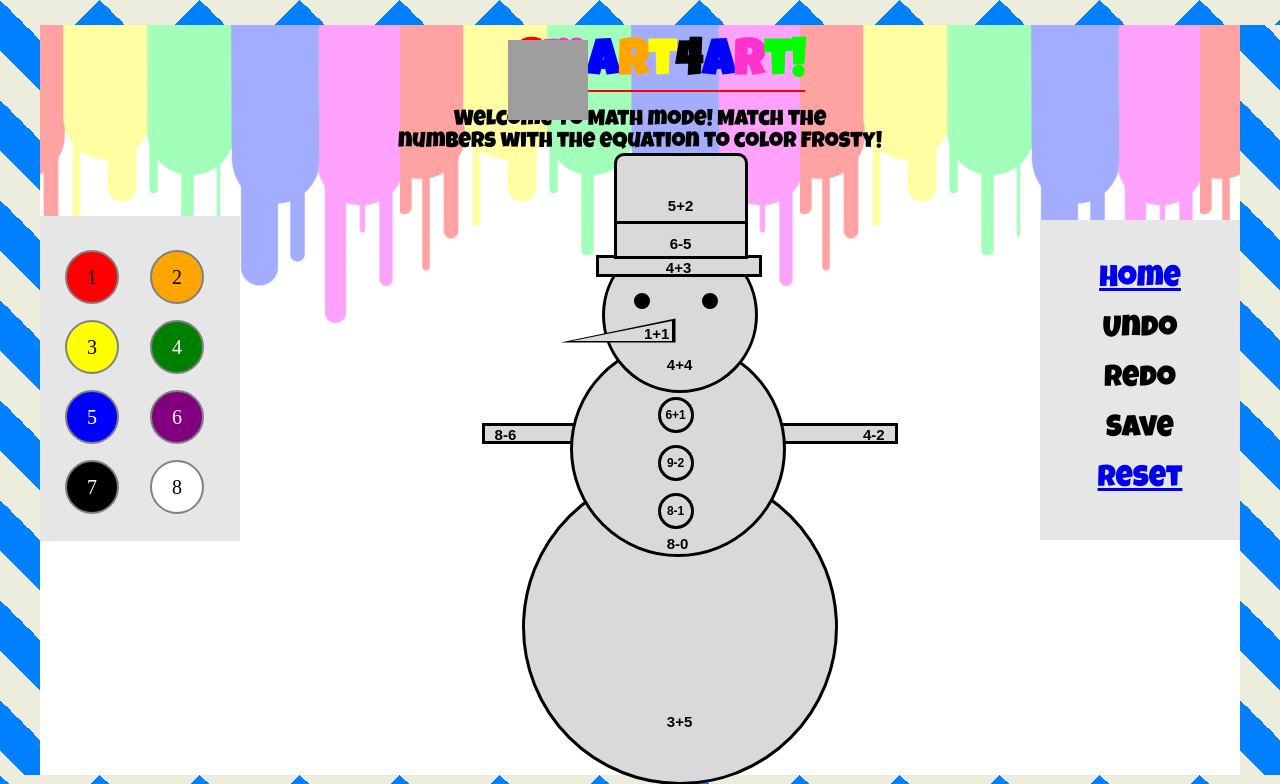
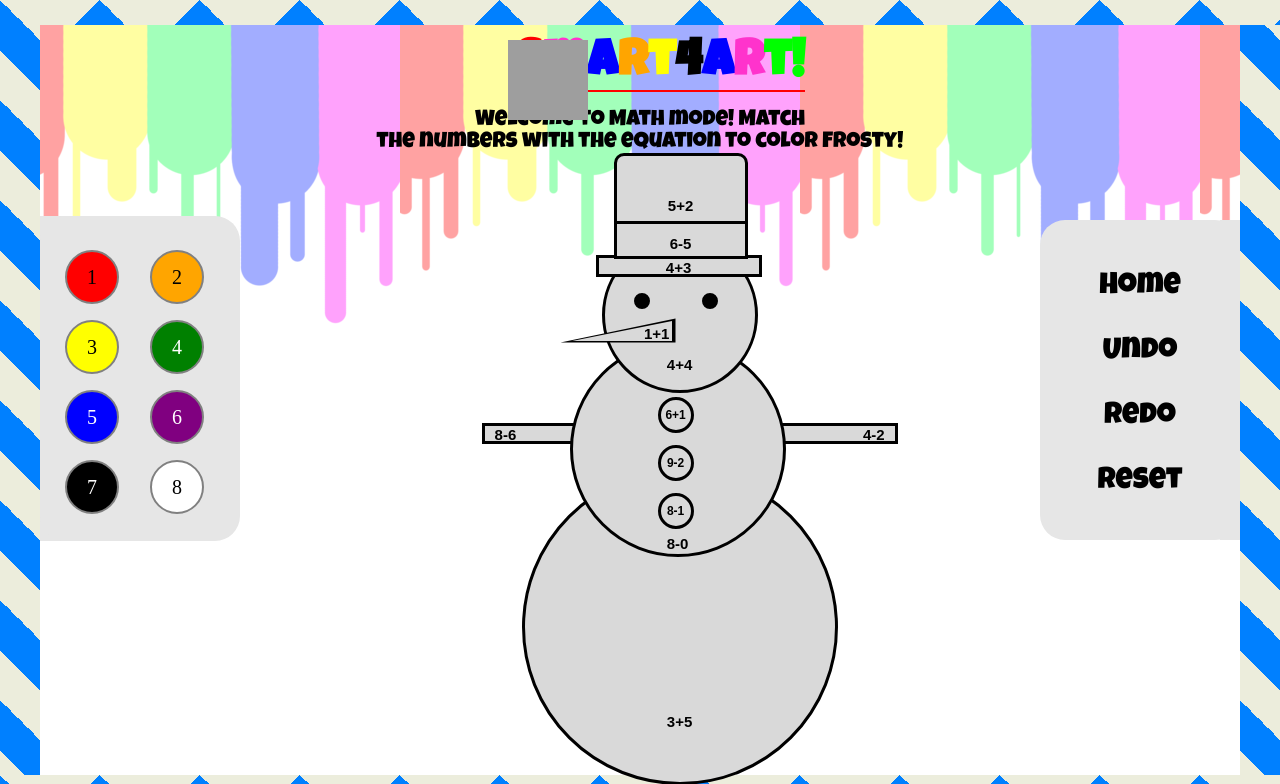
Before and after one commit to MasterLillyclaw/Project-LAL, a Python web app: template templates/MathSnowman.html in a window 1280 px wide. Shown: the top 784 px of the page. Run offline with Jinja, Linux system fonts and the light colour scheme; the template is opened without the code that fills it, so the values that code supplies are empty; some libraries are stand-ins or nearby versions; grey boxes are pictures that could not be loaded.

Commit message:
Beveled palette edges and added shadow/bevel to toolbox

```diff
--- a/static/palette.css
+++ b/static/palette.css
@@ -2,12 +2,25 @@
 
 /* background */
 .paletteRectangle {
+  -moz-border-radius: 25px;
+  -webkit-border-radius: 25px;
+  /**/
   position: fixed;
     top: 200;
     left: 40;
   width: 200px;
 	height: 320px;
 	background: #e6e6e6;
+}
+
+.paletteBorderRectangle{
+  position: fixed;
+    top: 216;
+    left: 40;
+  /**/
+  width: 25px;
+  height: 325px;
+  background: #e6e6e6;
 }
 
 /* The different palette circles */
@@ -209,6 +222,9 @@
 }
 
 div.palette {
+  -moz-border-radius: 25px;
+  -webkit-border-radius: 25px;
+  /**/
   width: 210px;
   height: 320px;
   float: left;
--- a/static/tools-tab.css
+++ b/static/tools-tab.css
@@ -1,18 +1,36 @@
 
-.toolsRectangle {
+a:link, a:visited, a:hover, a:active {
+  text-decoration: none !important;
+  color: black;
+  border-bottom: none;
+}
+
+.toolsRectangle{
+  -moz-border-radius: 25px;
+  -webkit-border-radius: 25px;
+  /**/
   position: fixed;
     top: 220;
     right: 40;
   /**/
   width: 200px;
-	height: 320px;
-	background: #e6e6e6;
+  height: 320px;
+  background: #e6e6e6;
   /**/
   font-family: 'Luckiest Guy', cursive;
   font-size: 30px;
   text-align: center;
-  line-height: 50px;
+  line-height: 65px;
+}
+
+.toolsBorderRectangle{
+  position: fixed;
+  top: 220;
+  right: 40;
   /**/
+  width: 20px;
+  height: 320px;
+  background: #e6e6e6;
 }
 
 p {
@@ -24,3 +42,7 @@ div.toolsRectangle {
   height: 320px;
   float: right;
 }
+
+.glowingText:hover {
+  text-shadow: 0 0 50px red, 0 0 50px blue;
+}
--- a/templates/MathSnowman.html
+++ b/templates/MathSnowman.html
@@ -14,8 +14,8 @@
   <link rel="shortcut icon" href="../static/favicon.ico" type="image/x-icon"/>
 
   <title>Math4Snowman</title>
+</head>
 
-</head>
 <!-- webpage header -->
 <div id="brush">
   <img src="../static/paintbrush.png" alt="paintbrush" style="width:80px;height:80px;">
@@ -38,23 +38,23 @@
 <!--section moves the text up a little for spacing purposes
  and center centers the text -->
 <section class = "textBorder">
-  <center><p class="subtitles">Welcome to Math mode! Match the<br>
-    numbers with the equation to color Frosty!</p></center>
+  <center><p class="subtitles">Welcome to Math mode! Match<br>
+    the numbers with the equation to color Frosty!</p></center>
 </section>
 
 <body id="home">
 
-<body>
+    <!-- webpage border -->
+    <div id="left"></div>
+    <div id="right"></div>
+    <div id="top"></div>
+    <div id="bottom"></div>
 
 
 <!-- Setting up shapes for color palette,
-     Also putting numbers insclasse of circles-->
+    Also putting numbers insclasse of circles-->
 
-<!-- webpage border -->
-     <div id="left"></div>
-     <div id="right"></div>
-     <div id="top"></div>
-     <div id="bottom"></div>
+<div class="paletteBorderRectangle"></div>
 
   <div class="palette">
     <p class="paletteRectangle"></p>
@@ -68,21 +68,23 @@
     <div id="whiteCircle" class="glowingCircle">8</div>
   </div>
 
-
 <!-- Right panel tool box -->
 
-  <div class="toolsRectangle">
-    <p><a href="http://project-lal.appspot.com/">Home</a><br>
-    Undo<br>
-    Redo<br>
-    Save<br>
-    <a href="http://project-lal.appspot.com/math-snowman">Reset</a>
-  </div>
+<div class="toolsRectangle">
+  <p><a class="glowintText" href="http://project-lal.appspot.com/">Home</a><br>
+    <a class="glowingText">Undo</a><br>
+    <a class="glowingText">Redo</a><br>
+    <a class="glowingText" href="http://project-lal.appspot.com/math-snowman">Reset</a>
+  </p>
+</div>
 
+<div class="toolsBorderRectangle"></div>
+
+<!-- Snowman Template -->
 <section class = "moveSnowman">
   <div class="Border">
-  <p>&nbsp;</p>
-  <p>&nbsp;</p>
+  <p> &nbsp;</p>
+  <p> &nbsp;</p>
 
   <!--Creates the actual snowman image -->
     <h1 id = "LeftArm">8-6</h1>
@@ -100,7 +102,7 @@
     <h1 id = "EyesRight"></h1>
     <h1 id = "NoseOutline"></h1>
     <h1 id = "Nose"><div class="rotateText">1+1</div></h1>
+  </div>
 
-  </div>
 </section>
 </body>
```
Also changed, not shown: templates/FreestyleHouse.html (+18 -12 lines), templates/FreestyleSnowman.html (+18 -12 lines), templates/MathHouse.html (+17 -5 lines).
